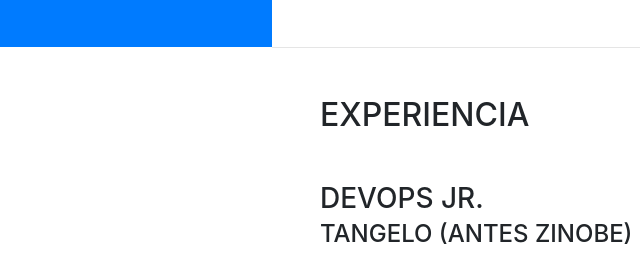
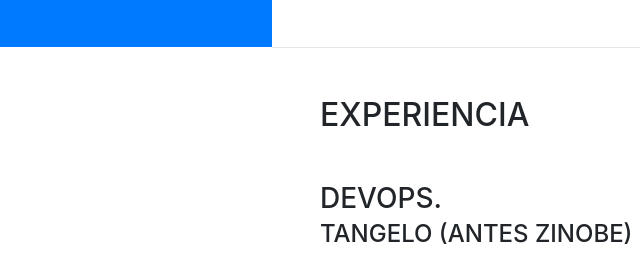
Before and after one commit to morenorafael/morenorafael.github.io, a website with bundled scripts: page index.html in a window 1280 px wide. Shown: the part 753-1018 px from the top of the page, 0-640 px from the left. Built offline with nearby package versions, Linux system fonts and the light colour scheme; a web font is replaced by a local one.

Commit message:
DevOps Jr. to DevOps

```diff
--- a/index.html
+++ b/index.html
@@ -98,7 +98,7 @@
                 <h2 class="mb-5">Experiencia</h2>
                 <div class="resume-item d-flex flex-column flex-md-row mb-5">
                     <div class="resume-content mr-auto">
-                        <h3 class="mb-0">DevOps Jr.</h3>
+                        <h3 class="mb-0">DevOps.</h3>
                         <div class="subheading mb-3">Tangelo (antes Zinobe)</div>
                         <p>Gestion y administracion de los proyectos desarrollados a nivel de servidor (AWS)..</p>
                         <p>Desarrollo y mantenimiento del APIs RESTFul.</p>
```
